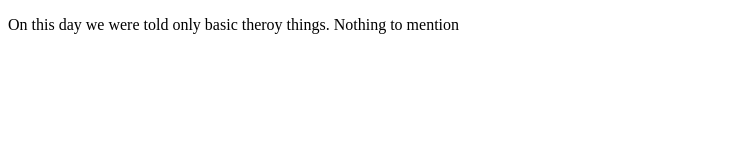
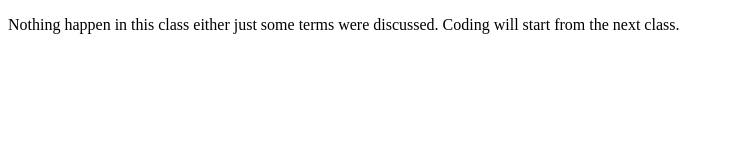
Before and after one commit to VarunChoudhary7/Full-stack-repo, a plain HTML site: page index.html in a window 1280 px wide. Shown: the whole page, without its empty margins (0-730 px from the left). Drawn offline with Linux system fonts and the light colour scheme.

Commit message:
second class

```diff
--- a/index.html
+++ b/index.html
@@ -7,6 +7,6 @@
     <title>Document</title>
 </head>
 <body>
-  <p>On this day we were told only basic theroy things. Nothing to mention</p>
+    <p>Nothing happen in this class either just some terms were discussed. Coding will start from the next class.</p>
 </body>
 </html>
```
